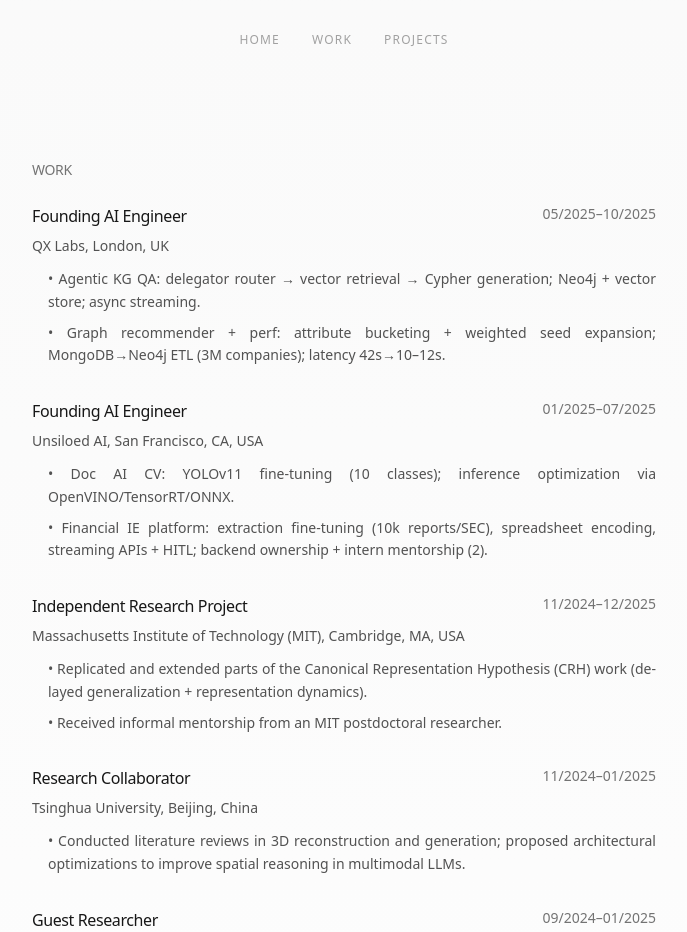
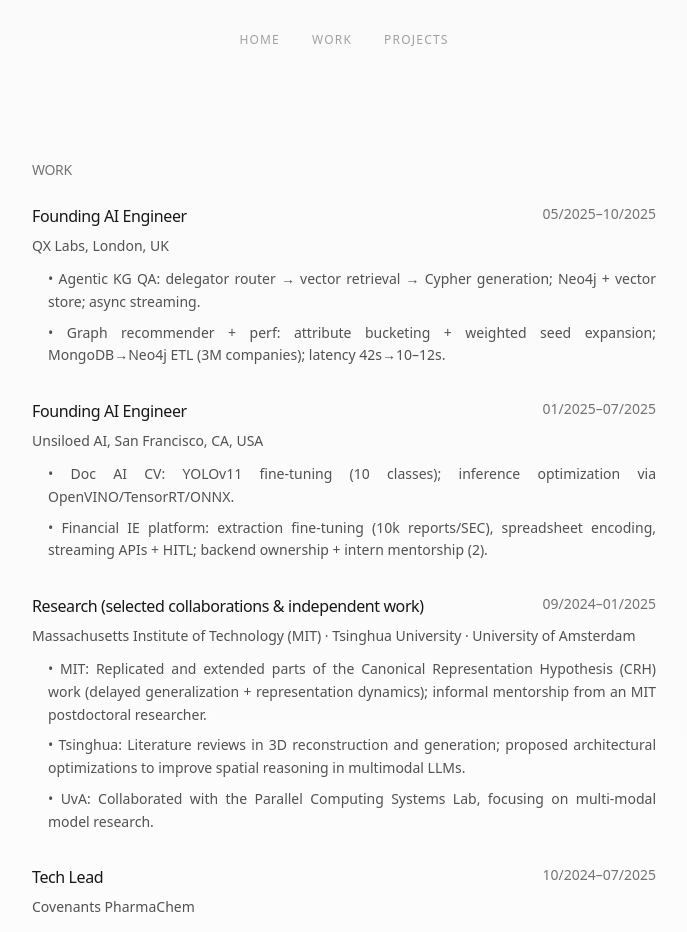
Before and after one commit to stochi0/personal-page, a Next.js app: page /work in a window 1280 px wide. Shown: the top 932 px of the page, without its empty margins (296-983 px from the left). Built offline with nearby package versions, Linux system fonts and the light colour scheme.

Commit message:
update work

```diff
--- a/src/app/work/page.tsx
+++ b/src/app/work/page.tsx
@@ -59,40 +59,17 @@
             <div>
               <div className="flex justify-between items-start mb-2">
                 <h3 className="font-medium text-neutral-900 dark:text-neutral-100">
-                  Independent Research Project
-                </h3>
-                <span className="text-sm text-neutral-500 dark:text-neutral-400">11/2024–12/2025</span>
-              </div>
-              <p className="text-sm text-neutral-600 dark:text-neutral-400 mb-3">Massachusetts Institute of Technology (MIT), Cambridge, MA, USA</p>
-              <ul className="text-sm text-neutral-600 dark:text-neutral-400 leading-relaxed space-y-2 pl-4">
-                <li>• Replicated and extended parts of the Canonical Representation Hypothesis (CRH) work (delayed generalization + representation dynamics).</li>
-                <li>• Received informal mentorship from an MIT postdoctoral researcher.</li>
-              </ul>
-            </div>
-
-            <div>
-              <div className="flex justify-between items-start mb-2">
-                <h3 className="font-medium text-neutral-900 dark:text-neutral-100">
-                  Research Collaborator
-                </h3>
-                <span className="text-sm text-neutral-500 dark:text-neutral-400">11/2024–01/2025</span>
-              </div>
-              <p className="text-sm text-neutral-600 dark:text-neutral-400 mb-3">Tsinghua University, Beijing, China</p>
-              <ul className="text-sm text-neutral-600 dark:text-neutral-400 leading-relaxed space-y-2 pl-4">
-                <li>• Conducted literature reviews in 3D reconstruction and generation; proposed architectural optimizations to improve spatial reasoning in multimodal LLMs.</li>
-              </ul>
-            </div>
-
-            <div>
-              <div className="flex justify-between items-start mb-2">
-                <h3 className="font-medium text-neutral-900 dark:text-neutral-100">
-                  Guest Researcher
+                  Research (selected collaborations & independent work)
                 </h3>
                 <span className="text-sm text-neutral-500 dark:text-neutral-400">09/2024–01/2025</span>
               </div>
-              <p className="text-sm text-neutral-600 dark:text-neutral-400 mb-3">University of Amsterdam, Amsterdam, Netherlands</p>
+              <p className="text-sm text-neutral-600 dark:text-neutral-400 mb-3">
+                Massachusetts Institute of Technology (MIT) · Tsinghua University · University of Amsterdam
+              </p>
               <ul className="text-sm text-neutral-600 dark:text-neutral-400 leading-relaxed space-y-2 pl-4">
-                <li>• Collaborated with the Parallel Computing Systems Lab, focusing on multi-modal model research.</li>
+                <li>• MIT: Replicated and extended parts of the Canonical Representation Hypothesis (CRH) work (delayed generalization + representation dynamics); informal mentorship from an MIT postdoctoral researcher.</li>
+                <li>• Tsinghua: Literature reviews in 3D reconstruction and generation; proposed architectural optimizations to improve spatial reasoning in multimodal LLMs.</li>
+                <li>• UvA: Collaborated with the Parallel Computing Systems Lab, focusing on multi-modal model research.</li>
               </ul>
             </div>
 
```
